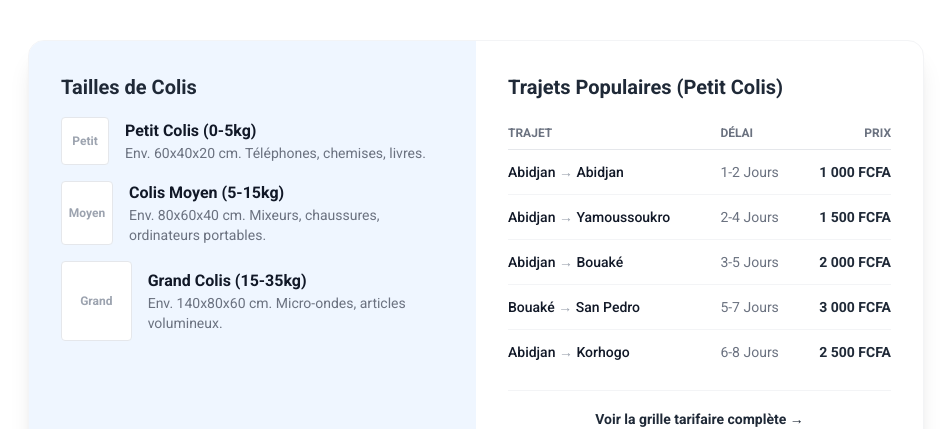
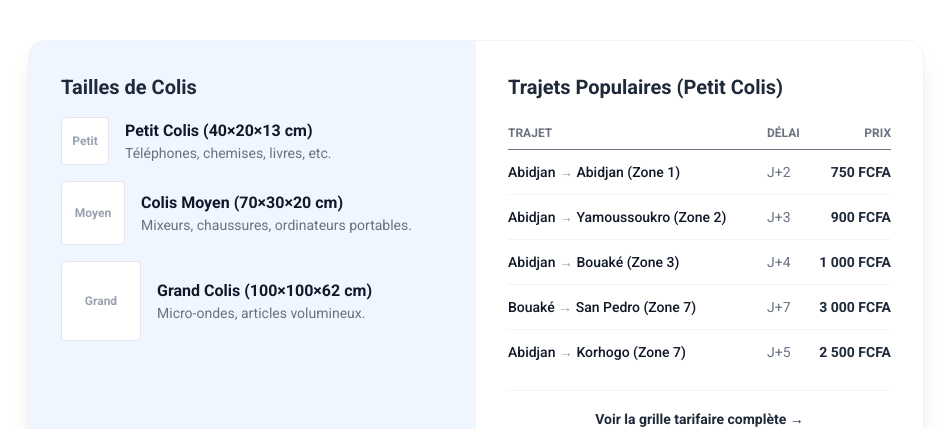
Before and after one commit to olivierkra-jumiaCI/jumia-delivery, a Svelte app: page / in a window 1280 px wide. Shown: the part 1703-2132 px from the top of the page, without its empty margins (164-1115 px from the left). Built offline with nearby package versions, Linux system fonts and the light colour scheme.

Commit message:
Update pricing and routing from Google Sheets

```diff
--- a/src/JumiaDelivery.svelte
+++ b/src/JumiaDelivery.svelte
@@ -1,10 +1,10 @@
 <script>
     import Map from './Map.svelte';
+    import heroImage from './assets/hero.png';
 </script>
 
 <svelte:head>
     <title>Envoyez des colis à vos amis et à votre famille | Jumia Delivery Côte d'Ivoire</title>
-    <script src="https://cdn.tailwindcss.com"></script>
     <link href="https://fonts.googleapis.com/css2?family=Roboto:wght@300;400;500;700;900&display=swap" rel="stylesheet">
 </svelte:head>
 
@@ -75,7 +75,7 @@
                     <path stroke-linecap="round" stroke-linejoin="round" stroke-width="1" d="M12 8v13m0-13V6a2 2 0 112 2h-2zm0 0V5.5A2.5 2.5 0 109.5 8H12zm-7 4h14M5 12a2 2 0 110-4h14a2 2 0 110 4M5 12v7a2 2 0 002 2h10a2 2 0 002-2v-7"></path>
                 </svg>
                 <div class="absolute inset-0 bg-gradient-to-r from-white to-transparent lg:via-white/20"></div>
-                <img src="https://images.unsplash.com/photo-1556740758-90de374c12ad?ixlib=rb-1.2.1&auto=format&fit=crop&w=1350&q=80" alt="Person receiving package" class="absolute inset-0 w-full h-full object-cover opacity-90 mix-blend-multiply">
+                <img src={heroImage} alt="Person receiving package" class="absolute inset-0 w-full h-full object-cover opacity-90 mix-blend-multiply">
             </div>
         </div>
     </div>
@@ -159,22 +159,22 @@
                             <div class="flex items-center">
                                 <div class="w-12 h-12 bg-white rounded border border-gray-200 flex items-center justify-center font-bold text-gray-400 text-xs">Petit</div>
                                 <div class="ml-4">
-                                    <p class="font-bold text-gray-900">Petit Colis (0-5kg)</p>
-                                    <p class="text-sm text-gray-500">Env. 60x40x20 cm. Téléphones, chemises, livres.</p>
+                                    <p class="font-bold text-gray-900">Petit Colis (40×20×13 cm)</p>
+                                    <p class="text-sm text-gray-500">Téléphones, chemises, livres, etc.</p>
                                 </div>
                             </div>
                             <div class="flex items-center">
                                 <div class="w-16 h-16 bg-white rounded border border-gray-200 flex items-center justify-center font-bold text-gray-400 text-xs">Moyen</div>
                                 <div class="ml-4">
-                                    <p class="font-bold text-gray-900">Colis Moyen (5-15kg)</p>
-                                    <p class="text-sm text-gray-500">Env. 80x60x40 cm. Mixeurs, chaussures, ordinateurs portables.</p>
+                                    <p class="font-bold text-gray-900">Colis Moyen (70×30×20 cm)</p>
+                                    <p class="text-sm text-gray-500">Mixeurs, chaussures, ordinateurs portables.</p>
                                 </div>
                             </div>
                             <div class="flex items-center">
                                 <div class="w-20 h-20 bg-white rounded border border-gray-200 flex items-center justify-center font-bold text-gray-400 text-xs">Grand</div>
                                 <div class="ml-4">
-                                    <p class="font-bold text-gray-900">Grand Colis (15-35kg)</p>
-                                    <p class="text-sm text-gray-500">Env. 140x80x60 cm. Micro-ondes, articles volumineux.</p>
+                                    <p class="font-bold text-gray-900">Grand Colis (100×100×62 cm)</p>
+                                    <p class="text-sm text-gray-500">Micro-ondes, articles volumineux.</p>
                                 </div>
                             </div>
                         </div>
@@ -191,28 +191,28 @@
                             </thead>
                             <tbody class="divide-y divide-gray-100">
                                 <tr>
-                                    <td class="py-3 font-medium text-gray-900">Abidjan <span class="text-gray-400">→</span> Abidjan</td>
-                                    <td class="py-3 text-gray-500">1-2 Jours</td>
+                                    <td class="py-3 font-medium text-gray-900">Abidjan <span class="text-gray-400">→</span> Abidjan (Zone 1)</td>
+                                    <td class="py-3 text-gray-500">J+2</td>
+                                    <td class="py-3 text-right font-bold text-jumia-orange">750 FCFA</td>
+                                </tr>
+                                <tr>
+                                    <td class="py-3 font-medium text-gray-900">Abidjan <span class="text-gray-400">→</span> Yamoussoukro (Zone 2)</td>
+                                    <td class="py-3 text-gray-500">J+3</td>
+                                    <td class="py-3 text-right font-bold text-jumia-orange">900 FCFA</td>
+                                </tr>
+                                <tr>
+                                    <td class="py-3 font-medium text-gray-900">Abidjan <span class="text-gray-400">→</span> Bouaké (Zone 3)</td>
+                                    <td class="py-3 text-gray-500">J+4</td>
                                     <td class="py-3 text-right font-bold text-jumia-orange">1 000 FCFA</td>
                                 </tr>
                                 <tr>
-                                    <td class="py-3 font-medium text-gray-900">Abidjan <span class="text-gray-400">→</span> Yamoussoukro</td>
-                                    <td class="py-3 text-gray-500">2-4 Jours</td>
-                                    <td class="py-3 text-right font-bold text-jumia-orange">1 500 FCFA</td>
-                                </tr>
-                                <tr>
-                                    <td class="py-3 font-medium text-gray-900">Abidjan <span class="text-gray-400">→</span> Bouaké</td>
-                                    <td class="py-3 text-gray-500">3-5 Jours</td>
-                                    <td class="py-3 text-right font-bold text-jumia-orange">2 000 FCFA</td>
-                                </tr>
-                                <tr>
-                                    <td class="py-3 font-medium text-gray-900">Bouaké <span class="text-gray-400">→</span> San Pedro</td>
-                                    <td class="py-3 text-gray-500">5-7 Jours</td>
+                                    <td class="py-3 font-medium text-gray-900">Bouaké <span class="text-gray-400">→</span> San Pedro (Zone 7)</td>
+                                    <td class="py-3 text-gray-500">J+7</td>
                                     <td class="py-3 text-right font-bold text-jumia-orange">3 000 FCFA</td>
                                 </tr>
                                 <tr>
-                                    <td class="py-3 font-medium text-gray-900">Abidjan <span class="text-gray-400">→</span> Korhogo</td>
-                                    <td class="py-3 text-gray-500">6-8 Jours</td>
+                                    <td class="py-3 font-medium text-gray-900">Abidjan <span class="text-gray-400">→</span> Korhogo (Zone 7)</td>
+                                    <td class="py-3 text-gray-500">J+5</td>
                                     <td class="py-3 text-right font-bold text-jumia-orange">2 500 FCFA</td>
                                 </tr>
                             </tbody>
@@ -340,10 +340,6 @@
 </div>
 
 <style>
-    /* Global font handling since we can't easily set body font outside component scope */
-    :global(body) {
-        font-family: 'Roboto', sans-serif;
-    }
     .jumia-orange { color: #F68B1E; }
     .bg-jumia-orange { background-color: #F68B1E; }
     .jumia-black { color: #282828; }
--- a/src/app.css
+++ b/src/app.css
@@ -1,5 +1,5 @@
 @import "tailwindcss";
 
-:global(body) {
+body {
     font-family: 'Roboto', sans-serif;
 }
```
